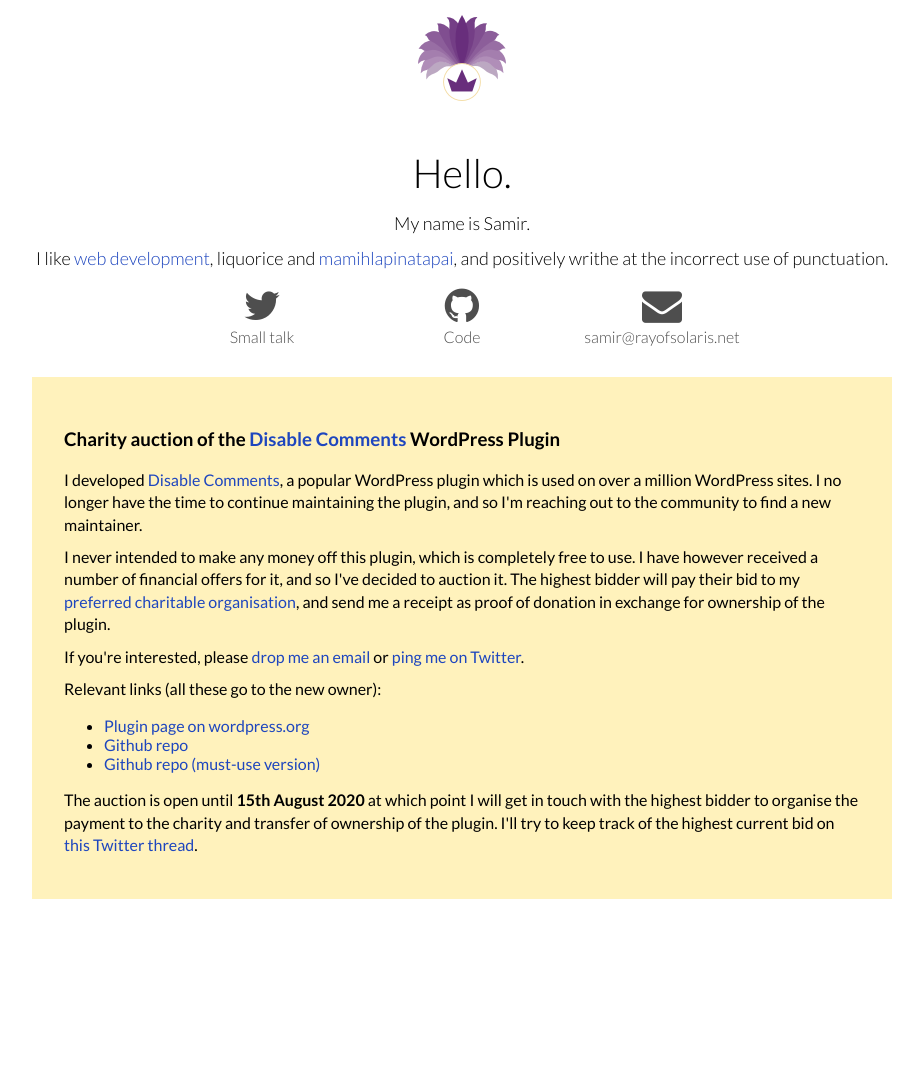
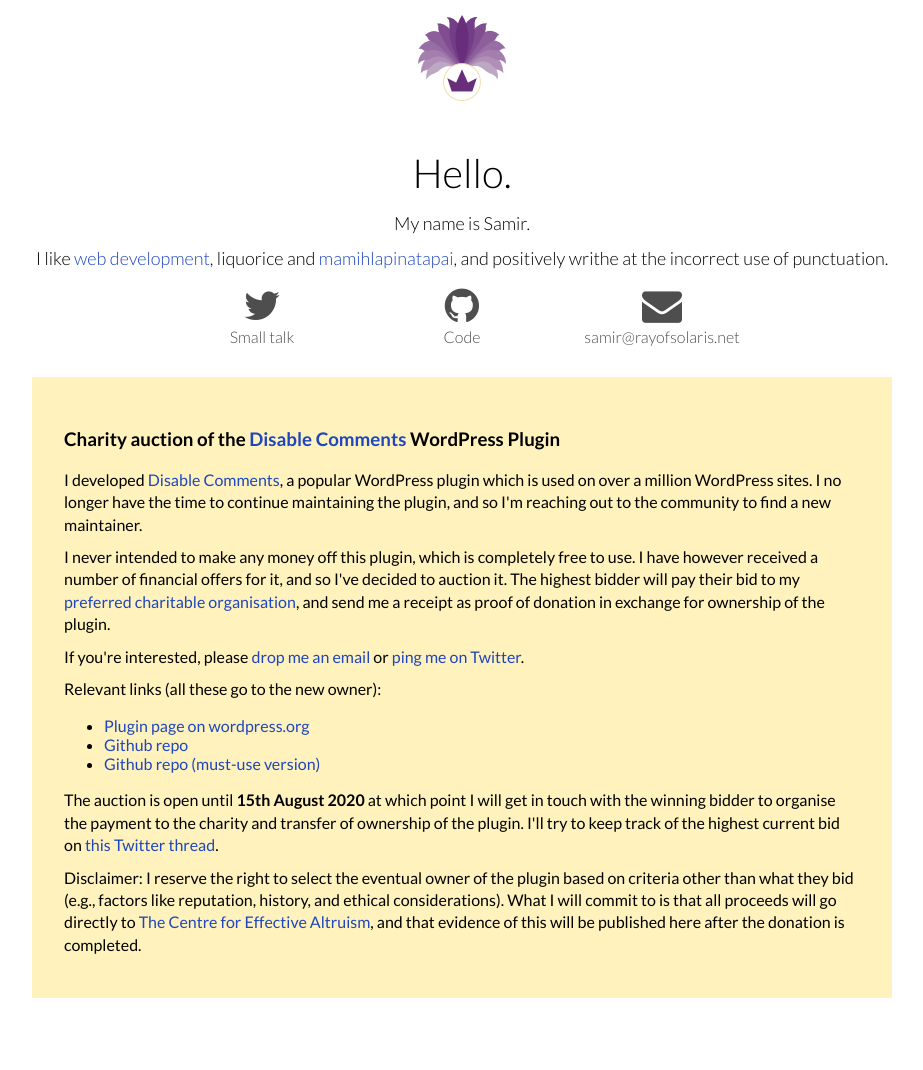
Before and after one commit to solarissmoke/solarissmoke.github.io, a Jekyll site: the page built from index.html, in a window 1280 px wide. Shown: the whole page, without its empty margins (178-1101 px from the left). Built offline with Jekyll 4.4.1, drawn with Linux system fonts in a browser that asks for light colours; nearby versions of some CDN libraries; the list of posts is cut into pages by our own code; before the commit the page ends 971 px from its top, so only the background shows below that.

Commit message:
Obligatory disclaimer.

```diff
--- a/index.html
+++ b/index.html
@@ -28,5 +28,7 @@ layout: default
         <li><a href="https://github.com/solarissmoke/disable-comments-mu">Github repo (must-use version)</a></li>
     </ul>
 
-    <p>The auction is open until <strong>15th August 2020</strong> at which point I will get in touch with the highest bidder to organise the payment to the charity and transfer of ownership of the plugin. I'll try to keep track of the highest current bid on <a href="https://twitter.com/solaris_smoke/status/1289438192110690305">this Twitter thread</a>.</p>
+    <p>The auction is open until <strong>15th August 2020</strong> at which point I will get in touch with the winning bidder to organise the payment to the charity and transfer of ownership of the plugin. I'll try to keep track of the highest current bid on <a href="https://twitter.com/solaris_smoke/status/1289438192110690305">this Twitter thread</a>.</p>
+
+    <p>Disclaimer: I reserve the right to select the eventual owner of the plugin based on criteria other than what they bid (e.g., factors like reputation, history, and ethical considerations). What I will commit to is that all proceeds will go directly to <a href="https://www.centreforeffectivealtruism.org/">The Centre for Effective Altruism</a>, and that evidence of this will be published here after the donation is completed.</p>
 </div>
```
